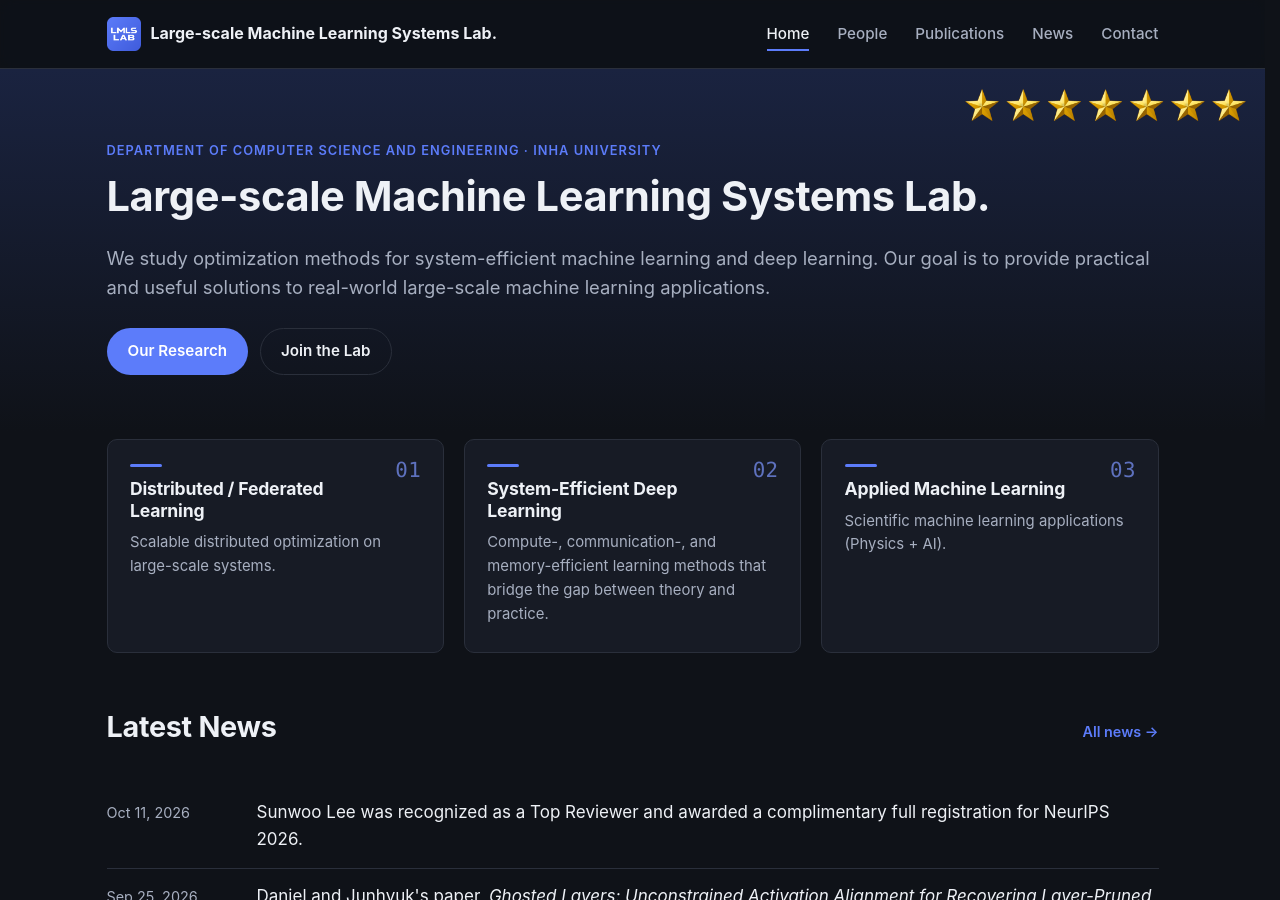
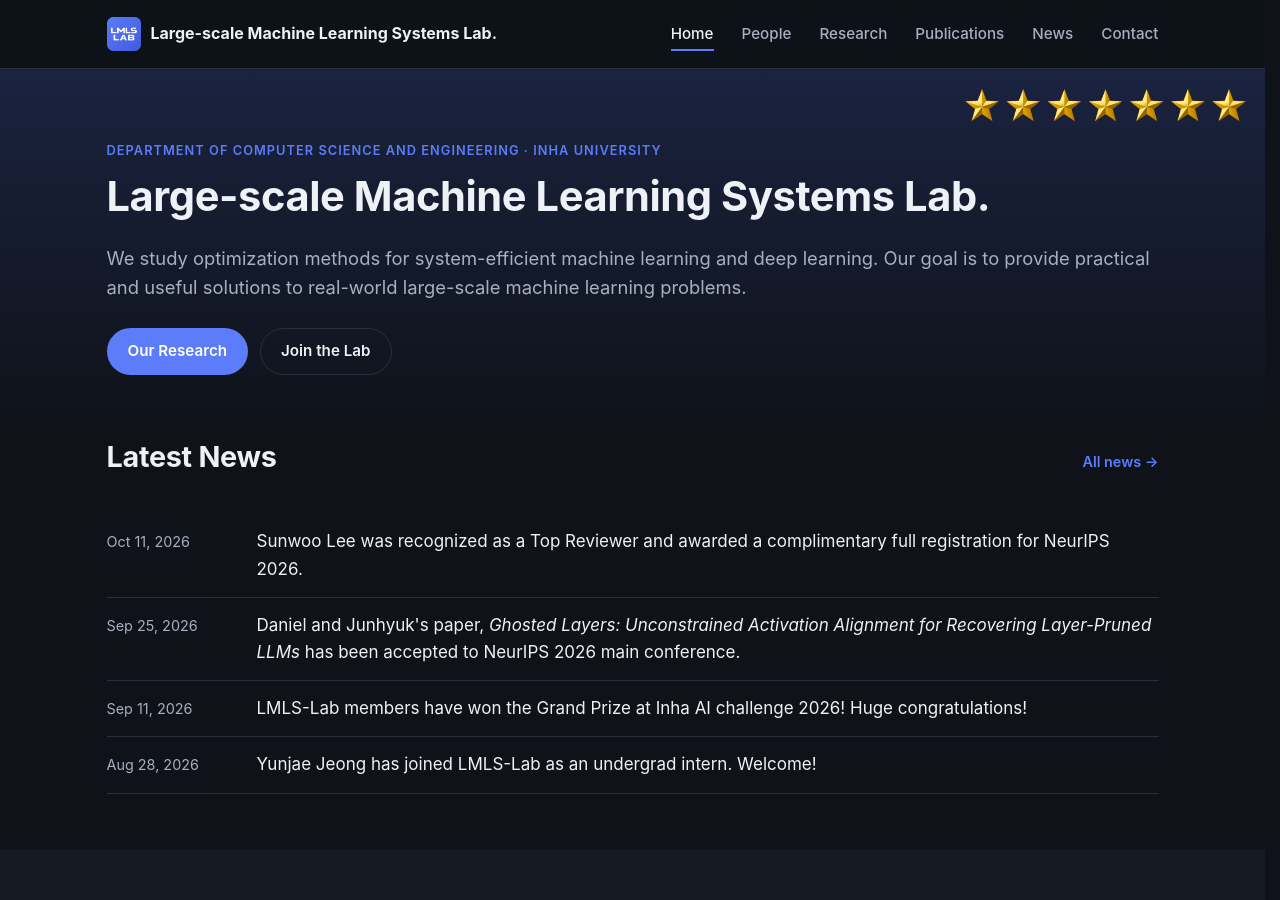
Before and after one commit to LMLS-Lab/lmls-lab.github.io, a Jekyll site: the page built from index.md, in a window 1280 px wide and 900 px high. Built offline with Jekyll 4.4.1, drawn with Linux system fonts in a browser that asks for light colours.

Commit message:
Added research page.

```diff
--- a/_config.yml
+++ b/_config.yml
@@ -30,6 +30,8 @@ nav_links:
     url: "/"
   - title: "People"
     url: "/people/"
+  - title: "Research"
+    url: "/research/"
   - title: "Publications"
     url: "/publications/"
   - title: "News"
--- a/_layouts/home.html
+++ b/_layouts/home.html
@@ -12,27 +12,11 @@ layout: default
     <h1>{{ site.title }}</h1>
     <p class="hero__lede">{{ page.tagline | default: site.description }}</p>
     <div class="hero__actions">
-      <a class="btn btn--primary" href="{{ '/publications/' | relative_url }}">Our Research</a>
+      <a class="btn btn--primary" href="{{ '/research/' | relative_url }}">Our Research</a>
       <a class="btn btn--ghost" href="{{ '/contact/' | relative_url }}">Join the Lab</a>
     </div>
   </div>
 </section>
-
-{% if page.research_themes and page.research_themes.size > 0 %}
-<section class="section" id="research">
-  <div class="wrap">
-    <ol class="themes">
-      {% for theme in page.research_themes %}
-      <li class="themes__item">
-        <span class="themes__num">{% if forloop.index < 10 %}0{% endif %}{{ forloop.index }}</span>
-        <h3 class="themes__title">{{ theme.title }}</h3>
-        <p class="themes__desc">{{ theme.description }}</p>
-      </li>
-      {% endfor %}
-    </ol>
-  </div>
-</section>
-{% endif %}
 
 <section class="section">
   <div class="wrap">
--- a/index.md
+++ b/index.md
@@ -3,15 +3,5 @@ layout: home
 title: Home
 
 # One-line mission shown under the lab name at the top of the home page.
-tagline: "We study optimization methods for system-efficient machine learning and deep learning. Our goal is to provide practical and useful solutions to real-world large-scale machine learning applications."
-
-# Research themes shown as numbered cards (01, 02, 03 ...) right below the top banner.
-# Add, remove, or reorder entries freely. Each needs a title and a short description.
-research_themes:
-  - title: "Distributed / Federated Learning"
-    description: "Scalable distributed optimization on large-scale systems."
-  - title: "System-Efficient Deep Learning"
-    description: "Compute-, communication-, and memory-efficient learning methods that bridge the gap between theory and practice."
-  - title: "Applied Machine Learning"
-    description: "Scientific machine learning applications (Physics + AI)."
+tagline: "We study optimization methods for system-efficient machine learning and deep learning. Our goal is to provide practical and useful solutions to real-world large-scale machine learning problems."
 ---
```
Also changed, not shown: research.md (added, +55 -0 lines).
